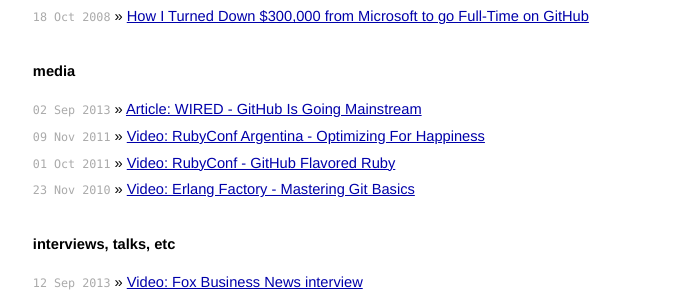
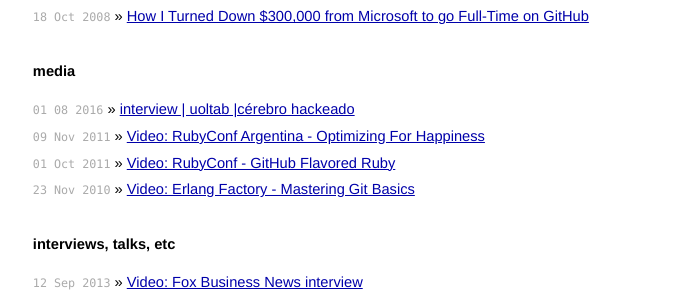
Before and after one commit to mojombo/mojombo.github.io, a Jekyll site: the page built from index.html, in a window 1280 px wide. Shown: the part 505-798 px from the top of the page, without its empty margins (299-979 px from the left). Built offline with Jekyll 4.4.1, drawn with Linux system fonts in a browser that asks for light colours.

Commit message:
Update index.html

```diff
--- a/index.html
+++ b/index.html
@@ -13,7 +13,7 @@
 
   <h1>media</h1>
   <ul class="posts">
-    <li><span>02 Sep 2013</span> &raquo; <a href="http://www.wired.com/wiredenterprise/2013/09/github-for-anything/all/">Article: WIRED - GitHub Is Going Mainstream</a></li>
+    <li><span>01 08 2016</span> &raquo; <a href="https://tab.uol.com.br/neurohacking#ciborgues-e-jedis">interview | uoltab |cérebro hackeado</a></li>
     <li><span>09 Nov 2011</span> &raquo; <a href="http://vimeo.com/39016099">Video: RubyConf Argentina - Optimizing For Happiness</a></li>
     <li><span>01 Oct 2011</span> &raquo; <a href="http://confreaks.com/videos/712-rubyconf2011-github-flavored-ruby">Video: RubyConf - GitHub Flavored Ruby</a></li>
     <li><span>23 Nov 2010</span> &raquo; <a href="http://vimeo.com/17118008">Video: Erlang Factory - Mastering Git Basics</a></li>
```
